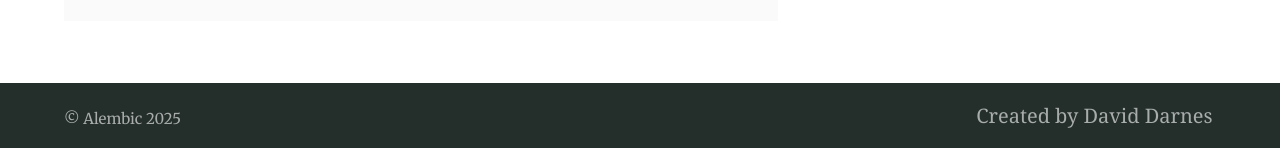
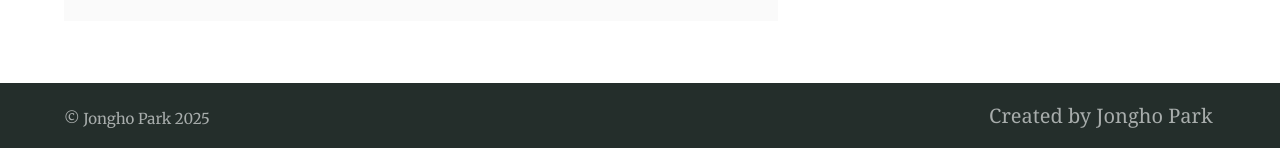
Before and after one commit to pjhbest0428/pjhbest0428.github.io, a Jekyll site: the page built from elements.md, in a window 1280 px wide and 900 px high, scrolled down 6363 px, cut to the strip 489-900 px from the top of the window. Shown: the part 260-408 px from the top of the strip. Built offline with Jekyll 4.4.1, drawn with Linux system fonts in a browser that asks for light colours; some of the changed text lies outside the part shown.

Commit message:
modify _config.yml

```diff
--- a/_config.yml
+++ b/_config.yml
@@ -38,16 +38,15 @@
 paginate: 2 # jekyll-paginate > items per page
 paginate_path: blog/page:num # jekyll-paginate > blog page
 jekyll-mentions: https://twitter.com # jekyll-mentions > service used when @replying
-twitter:
-  username: DavidDarnes # jekyll-seo-tag > Owners twitter username
-author: DavidDarnes # jekyll-seo-tag > default author
+# twitter:
+#   username: DavidDarnes # jekyll-seo-tag > Owners twitter username
+author: Jongho Park # jekyll-seo-tag > default author
 social: # jekyll-seo-tag > social overrides
-  name: David Darnes # jekyll-seo-tag > real name
+  name: Jongho Park # jekyll-seo-tag > real name
   links:  # jekyll-seo-tag > social aliases (sameAs)
-    - https://twitter.com/DavidDarnes
-    - https://www.facebook.com/daviddarnes
-    - https://www.linkedin.com/in/daviddarnes
-    - https://github.com/daviddarnes
+    # - https://twitter.com/DavidDarnes
+    - https://www.linkedin.com/in/jongho-park-b082a7219/
+    - https://github.com/pjhbest0428
 # markdown: CommonMark # Markdown parse settings, CommonMark performs slightly better an others in build time
 # commonmark:
   # options: ["SMART", "FOOTNOTES"]
@@ -58,7 +57,7 @@
   style: compressed # Style compression
 permalink: pretty  # Permalink style (/YYYY/MM/DD/page-name/)
 excerpt_separator: <!-- more --> # Marks end of excerpt in posts
-timezone: Europe/London # Timezone for blog posts and alike
+timezone: Asia/Seoul # Timezone for blog posts and alike
 
 # 5. Collections
 collections:
@@ -93,13 +92,13 @@
 # 7. Site settings
 encoding: utf-8 # Make sure the encoding is right
 lang: en-GB # Set the site language
-title: "Alembic" # Site name or title, also used in jekyll-seo-tag
+title: "Jongho Park" # Site name or title, also used in jekyll-seo-tag
 logo: "/assets/logos/logo.svg" # Site logo, also used in jekyll-seo-tag
-description: "Alembic is a starting point for Jekyll projects. Rather than starting from scratch, this boilerplate is designed to get the ball rolling immediately" # Site description and default description, also used in jekyll-seo-tag
-url: "https://alembic.darn.es" # Site url, also used in jekyll-seo-tag
+description: "Jongho Park's personal blog. A place to share thoughts and ideas." # Site description and default description, also used in jekyll-seo-tag
+url: "https://pjhbest0428.github.io" # Site url, also used in jekyll-seo-tag
 baseurl: ""
-repo: "https://github.com/daviddarnes/alembic"
-email: "me@daviddarnes.com"
+repo: "https://github.com/pjhbest0428/pjhbest0428.github.io"
+email: "pjhbest0428@gmail.com"
 # disqus: "alembic-1" # Blog post comments, uncomment the option and set the site ID from your Disqus account
 # date_format: "%-d %B %Y" # Blog post date formatting using placeholder formatting
 # google_analytics: ""
@@ -131,22 +130,22 @@
   url: /categories/
 - title: Search
   url: /search/
-- title: Fork Alembic
-  url: https://github.com/daviddarnes/alembic
+# - title: Fork Alembic
+#   url: https://github.com/daviddarnes/alembic
 
 navigation_footer:
-- title: Created by David Darnes
-  url: https://darn.es
+- title: Created by Jongho Park
+  url: https://pjhbest0428.github.io
 
 social_links: # Appears in sidebar. Set the urls then uncomment and comment out as desired
-  Twitter: https://twitter.com/DavidDarnes
-  LinkedIn: https://www.linkedin.com/in/daviddarnes
-  GitHub: https://github.com/daviddarnes
-  link: https://darn.es
+  # Twitter: https://twitter.com/pjhbest0428
+  LinkedIn: https://www.linkedin.com/in/jongho-park-b082a7219/
+  GitHub: https://github.com/pjhbest0428
+  # link: https://darn.es
   RSS: /feed.xml
 
 sharing_links: # Appear at the bottom of single blog posts, add as desired. The value can be 'true' or the desired button colour
-  Twitter: "#0d94e7"
+  # Twitter: "#0d94e7"
   facebook: "#3B5998"
   Email: true
 
```
